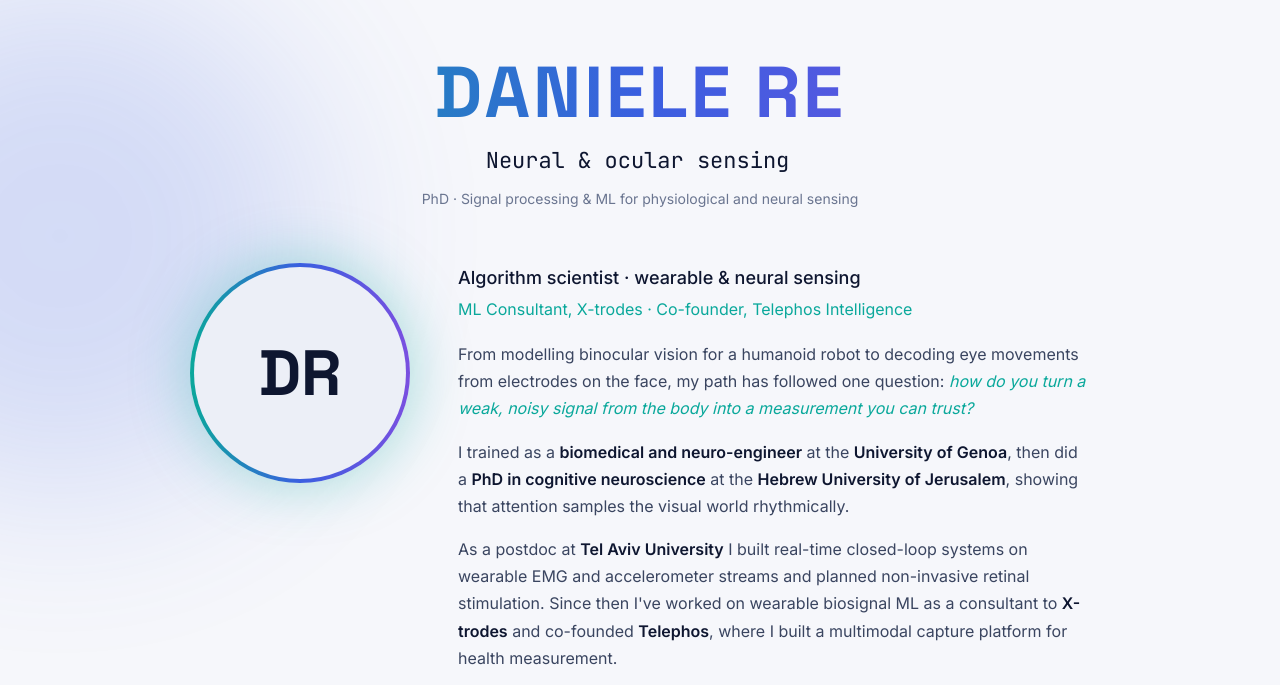
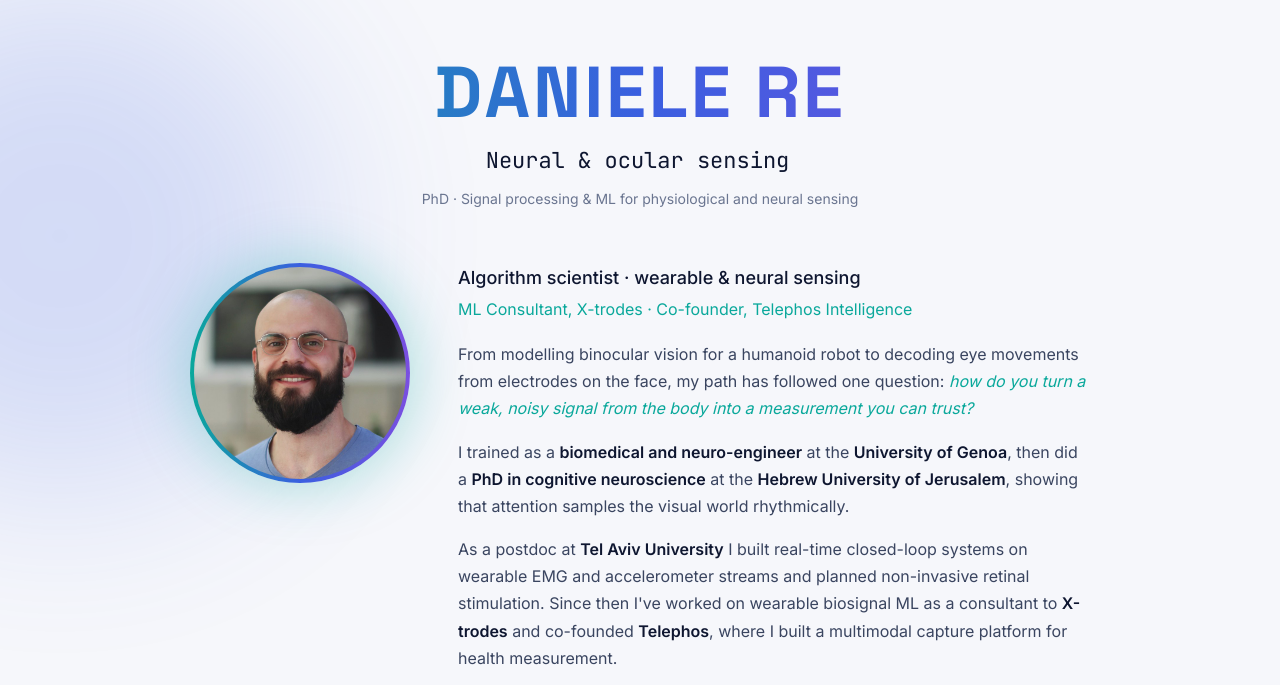
Before and after one commit to DanieleRe/DanieleRe.github.io, a plain HTML site: page index.html in a window 1280 px wide. Shown: the part 64-749 px from the top of the page. Drawn offline with Linux system fonts and the light colour scheme.

Commit message:
Add portrait photo to About
Co-Authored-By: Claude Opus 5.5 <noreply@anthropic.com>

```diff
--- a/index.html
+++ b/index.html
@@ -231,7 +231,7 @@
     <div class="about reveal">
       <div>
         <!-- To add a photo: put photo.jpg next to this file and replace the DR text with nothing; the background-image below will show it -->
-        <div class="avatar"><div style="background-image:url('photo.jpg')">DR</div></div>
+        <div class="avatar"><div style="background-image:url('photo.jpg')" role="img" aria-label="Portrait of Daniele Re"></div></div>
       </div>
       <div>
         <p class="role">Algorithm scientist · wearable &amp; neural sensing</p>
```
Also changed, not shown: photo.jpg (added).
